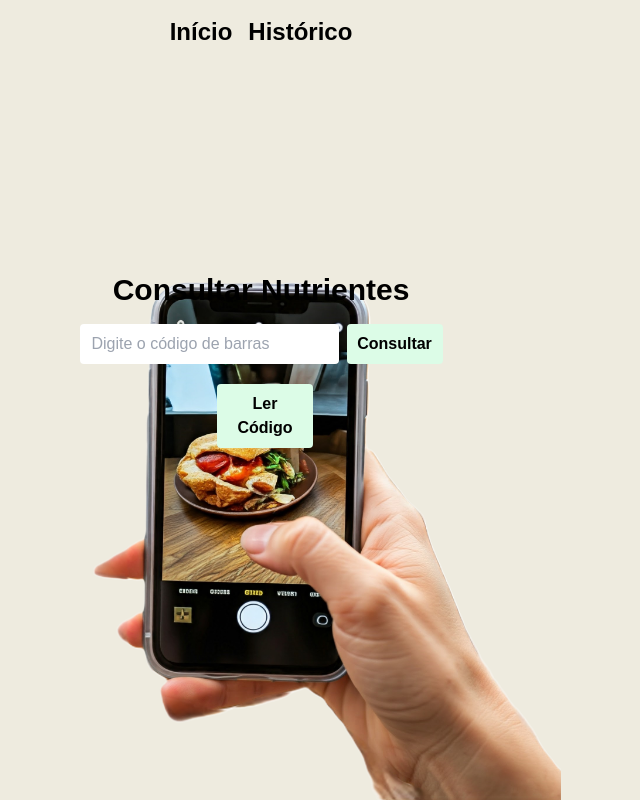
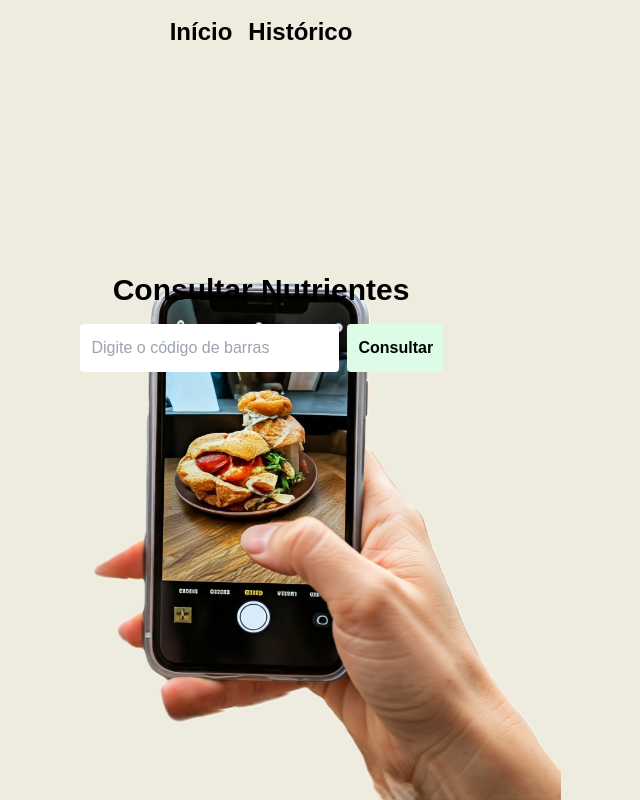
Before and after one commit to gabrielhenriqCS/Read-Nutrients, a Next.js app: page / in a window 1280 px wide. Shown: the whole page, without its empty margins (379-1019 px from the left). Built offline with nearby package versions, Linux system fonts and the light colour scheme.

Commit message:
feat: aplicando pagina notfound e historico

```diff
--- a/package.json
+++ b/package.json
@@ -10,12 +10,10 @@
   },
   "dependencies": {
     "@types/react-webcam": "^1.1.0",
-    "axios": "^1.7.7",
-    "next": "^14.2.15",
+    "next": "14.2.14",
     "quagga": "^0.6.16",
     "react": "^18",
-    "react-dom": "^18",
-    "react-webcam": "^7.2.0"
+    "react-dom": "^18"
   },
   "devDependencies": {
     "@types/node": "^20",
--- a/src/app/components/Buttomlercodigo.tsx
+++ b/src/app/components/Buttomlercodigo.tsx
@@ -1,11 +1,10 @@
-"use client"
-import React, { useState, useEffect, useRef } from "react"
+"use client";
+import React, { useState, useRef } from "react";
 import Webcam from "react-webcam";
 
 export function ButtomLerCodigo() {
-
-    const videoRef = React.useRef<Webcam>(null);
-    const canvasRef = React.useRef<HTMLCanvasElement>(null);
+  const videoRef = useRef<Webcam>(null);
+  const canvasRef = useRef<HTMLCanvasElement>(null);
 
   const [mediaStream, setMediaStream] = useState<MediaStream | null>(null);
   const [capturedImage, setCapturedImage] = useState<string | null>(null);
@@ -15,43 +14,79 @@ export function ButtomLerCodigo() {
       mediaStream.getTracks().forEach((track) => track.stop());
       setMediaStream(null);
     }
-    }
+  };
+
   const startWebcam = async () => {
     try {
-        const stream = await navigator.mediaDevices.getUserMedia({
-          video: true,
-        });
+      const stream = await navigator.mediaDevices.getUserMedia({ video: true });
       setMediaStream(stream);
     } catch (error) {
-        console.error("Erro ao iniciar a câmera", error);
+      console.error("Erro ao iniciar a câmera", error);
     }
   };
 
   const captura = () => {
     if (videoRef.current && canvasRef.current) {
-            const video = videoRef.current;
+      const videoElement = videoRef.current.video;
       const canvas = canvasRef.current;
       const context = canvas.getContext("2d");
 
+      if (videoElement && context) {
+        context.drawImage(videoElement, 0, 0, canvas.width, canvas.height);
         const imageUrl = canvas.toDataURL("image/jpeg");
         setCapturedImage(imageUrl);
         stopWebcam();
       }
     }
+  };
 
   const resetWebcam = () => {
     stopWebcam();
     setCapturedImage(null);
-    }
+  };
 
   return (
-        <>
-        <button className="ml-2 bg-green-100 p-2 mt-5 z-10 rounded font-semibold text-base w-24 hover:bg-green-600 hover:text-white active:bg-green-900" onClick={startWebcam}>Ler Código</button>
-        {capturedImage ? (
-            <>
-            <button className="ml-2 bg-red-100 p-2 mt-5 z-10 rounded font-semibold text-base w-24 hover:bg-red-600 hover:text-white active:bg-red-900" onClick={resetWebcam}>Resetar</button>
-            </>)
-            : null}
-        </>
-    )
+    <div className="text-center">
+      <button
+        className="ml-2 bg-green-100 py-3 px-6 mt-5 z-10 rounded font-semibold text-base w-24 hover:bg-green-600 hover:text-white active:bg-green-900"
+        onClick={startWebcam}
+      >
+        Ler Código
+      </button>
+
+      {mediaStream && !capturedImage && (
+        <div className="mt-4">
+          <Webcam
+            ref={videoRef}
+            videoConstraints={{ width: 640, height: 480 }}
+            screenshotFormat="image/jpeg"
+          />
+          <canvas
+            ref={canvasRef}
+            width={640}
+            height={480}
+            className="hidden"
+          ></canvas>
+          <button
+            className="ml-2 bg-blue-100 p-2 mt-2 z-10 rounded font-semibold text-base w-24 hover:bg-blue-600 hover:text-white active:bg-blue-900"
+            onClick={captura}
+          >
+            Capturar
+          </button>
+        </div>
+      )}
+
+      {capturedImage && (
+        <div className="mt-4">
+          <img src={capturedImage} alt="Captura" />
+          <button
+            className="ml-2 bg-red-100 p-2 mt-5 z-10 rounded font-semibold text-base w-24 hover:bg-red-600 hover:text-white active:bg-red-900"
+            onClick={resetWebcam}
+          >
+            Resetar
+          </button>
+        </div>
+      )}
+    </div>
+  );
 }
--- a/src/app/components/NavBar.tsx
+++ b/src/app/components/NavBar.tsx
@@ -2,7 +2,7 @@ export function NavBar() {
     return (
         <>
             <ul className="flex flex-row gap-4 font-bold text-2xl">
-                <li><a href="">Início</a></li>
+                <li><a href="/">Início</a></li>
                 <li><a href="/histórico">Histórico</a></li>
             </ul>
         </>
--- a/src/app/pages/consultarnutri.tsx
+++ b/src/app/pages/consultarnutri.tsx
@@ -17,8 +17,8 @@ export function ConsultarNutrientes() {
         <>
         <h1 className="font-bold text-3xl z-10">Consultar Nutrientes</h1>
         <div className="flex items-center mt-4 z-10">
-            <input className="py-2 pr-10 pl-3 rounded box-border" type="text" name="codebar" id="codebar"  placeholder="Digite o código de barras" onChange={(e) => setCodeBar(e.target.value)} />
-            <button className="ml-2 bg-green-100 p-2 rounded font-semibold text-base w-24 hover:bg-green-600 hover:text-white active:bg-green-900" onClick={MsgErro}>Consultar</button>
+            <input className="py-3 pr-10 pl-3 rounded box-border" type="text" name="codebar" id="codebar"  placeholder="Digite o código de barras" onChange={(e) => setCodeBar(e.target.value)} />
+            <button className="ml-2 bg-green-100 p-3 rounded font-semibold text-base w-24 hover:bg-green-600 hover:text-white active:bg-green-900" onClick={MsgErro}>Consultar</button>
         </div>
        {erro && <div className="bg-red-300 p-2 rounded text-red-800 z-10 mt-4">
                 <h1>A requisição não foi bem sucedida.</h1>
--- /dev/null
+++ b/src/app/pages/historico.tsx
@@ -0,0 +1,6 @@
+export function Historico() {
+    return (
+        <><h1>Historico</h1></>
+
+    )
+}
--- /dev/null
+++ b/src/app/pages/notfound.tsx
@@ -0,0 +1,8 @@
+export function NotFound() {
+    return (
+        <>
+        <h1>404 Não encontrado</h1>
+        <p>Pagina nao encontrada</p>
+        </>
+    )
+}
```
Also changed, not shown: src/app/pages/dadosdoproduto.tsx (added, +17 -0 lines). Lines whose indentation alone changed are shown as unchanged.
